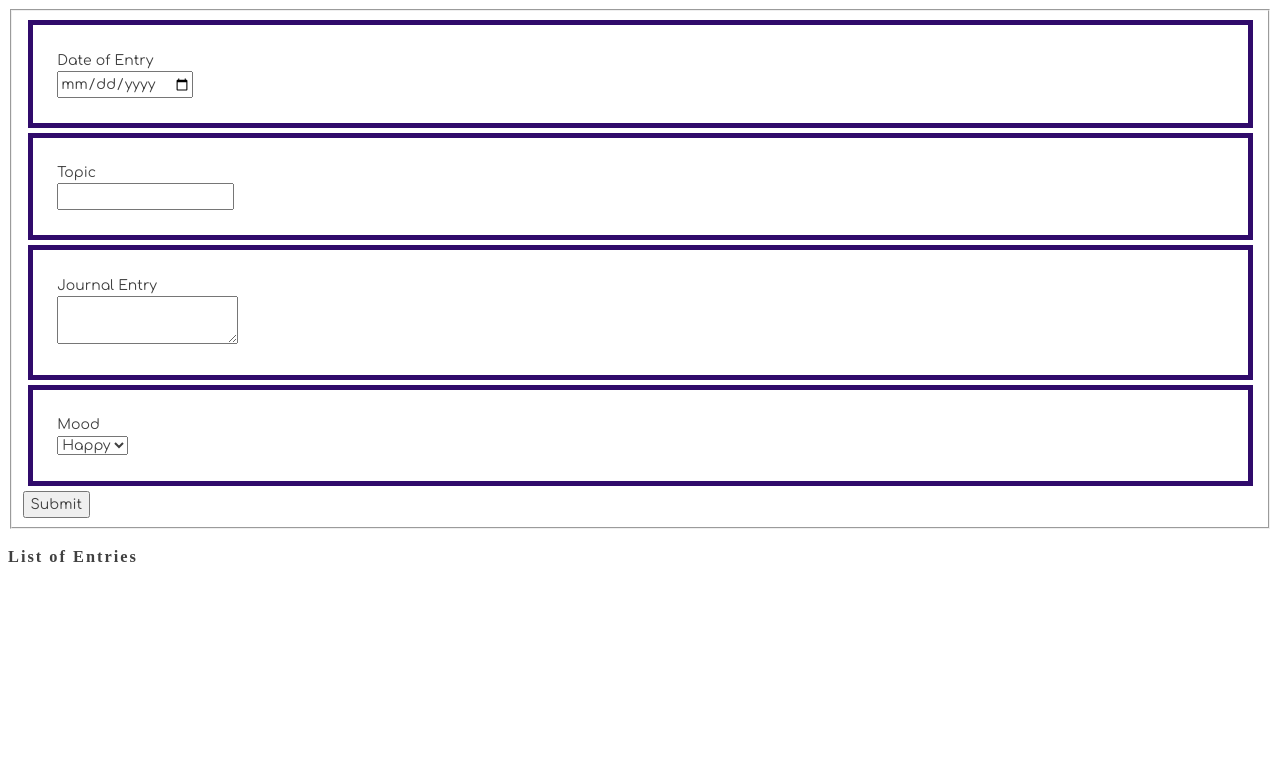
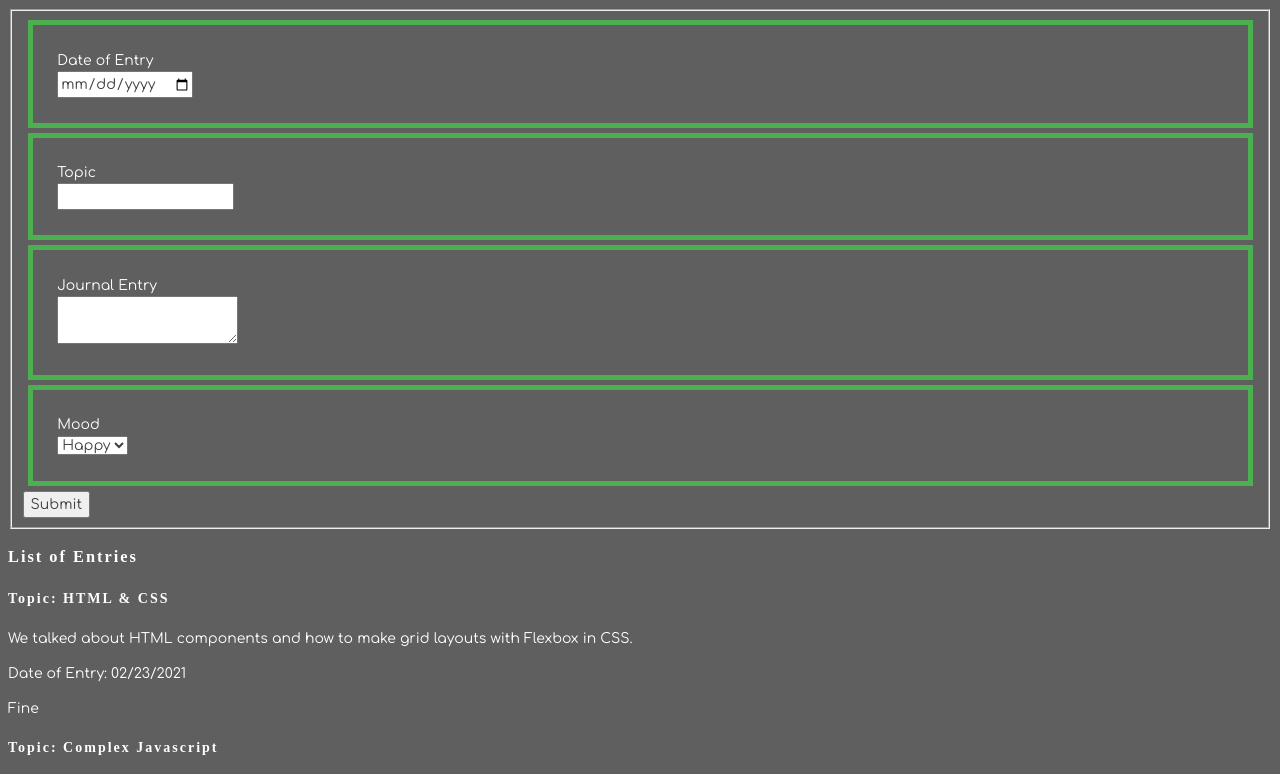
Before and after one commit to EthanMathis/journal, a plain HTML site: page index.html in a window 1280 px wide. Shown: the part 71-845 px from the top of the page. Before the commit the page ends 800 px from the top, so only its background shows below. Drawn offline with Linux system fonts and the light colour scheme; a web font is replaced by a local one.

Commit message:
added JS to insert journal entries into the entry-log on the DOM

```diff
--- a/index.html
+++ b/index.html
@@ -12,8 +12,8 @@
         <h1>Daily Journal</h1>
     </header>
     <main>
-
-        <div class="container">
+        <div class="main-container">
+            <div class="form-container">
                 <form>
                     <fieldset>
                         <div class="date">
@@ -42,9 +42,8 @@
                     </fieldset>
                 </form>
             </div>
-        <div class="entry-log">
-            <aside>
-                <h3>List of Entries</h3>
+            <aside class="entry-log">
+
 
             </aside>
         </div>
--- a/scripts/JournalEntry.js
+++ b/scripts/JournalEntry.js
@@ -6,8 +6,10 @@
 export const JournalEntryComponent = (entry) => {
     return `
         <section id="entry--${entry.id}" class="journalEntry">
-            Display the entry's full text, and the date
-            it was entered here.
+        <h4>Topic: ${entry.concept}</h4>
+        <p>${entry.entry}</p>
+        <p>Date of Entry: ${entry.date}</p>
+        <p>${entry.mood}
         </section>
     `
 }
--- a/scripts/JournalEntryList.js
+++ b/scripts/JournalEntryList.js
@@ -3,17 +3,15 @@
 import { getJournalEntries } from "./JournalData.js"
 import { JournalEntryComponent } from "./JournalEntry.js"
 
-// const entryLog = document.querySelector("#entryLog")
 
-// export const EntryListComponent = () => {
-//     // Use the journal entry data from the data module component
-//     const entries = getJournalEntries()
+export const EntryListComponent = () => {
+    // Use the journal entry data from the data module component
+    let entryHTML = "<h3>List of Entries</h3>";
+    const entryLog = document.querySelector(".entry-log")
+    const entries = getJournalEntries();
+    for (const entry of entries) {
+       entryHTML += JournalEntryComponent(entry);
 
-//     for (const entry of entries) {
-//         /*
-//             Invoke the component that returns an
-//             HTML representation of a single entry
-//         */
-//         entryLog.innerHTML += ???;
-//     }
-// }
+    };
+    entryLog.innerHTML += entryHTML;
+};
--- a/scripts/main.js
+++ b/scripts/main.js
@@ -1 +1,5 @@
 console.log("Welcome to the main module")
+
+import { EntryListComponent } from "./JournalEntryList.js"
+
+EntryListComponent();
--- a/styles/main.css
+++ b/styles/main.css
@@ -18,13 +18,17 @@ h1,h2,h3,h4,h5,h6 {
   letter-spacing: 2px;
 }
 
-.container {
+.form-container {
 	display:flex;
 	flex-direction: column;
 }
 
 .date, .topic, .entry, .mood {
-	border: rgb(48, 11, 107) 5px solid ;
+	border: #4CAF50 5px solid;
 	margin: 5px;
 	padding: 2%;
 }
+body {
+	background-color: #5f5f5f;
+	color: white;
+}
```
Lines whose indentation alone changed are shown as unchanged.
